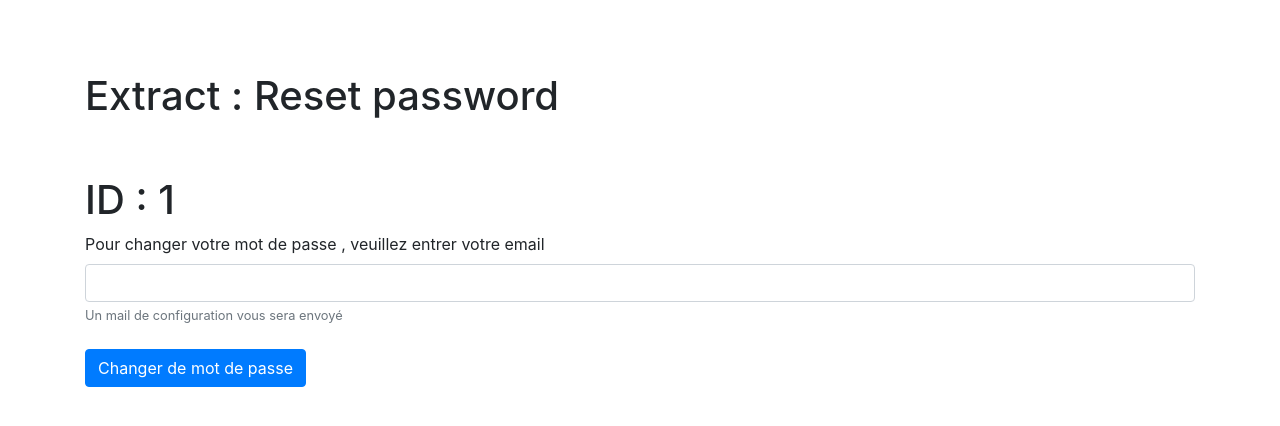
After one commit to swve/extractgame, a Symfony app: template templates/security/reset.html.twig in a window 1280 px wide. The commit adds this page. Shown: the top 426 px of the page. Run offline with Twig, Linux system fonts and the light colour scheme; the template is opened without the code that fills it: most values are stand-ins (such as "Sample title", 1, 10 or a date in 2020); some libraries are stand-ins or nearby versions.

Commit message:
Reset Password Views

```diff
--- a/templates/default/index.html.twig
+++ b/templates/default/index.html.twig
@@ -44,7 +44,8 @@
     {% if not app.user %}
 
     <a name="" id="" class="btn btn-success" href="{{ path('security_login') }}" role="button">Se connecter</a>
-    <a name="" id="" class="btn btn-info" href="{{ path('security_register') }}" role="button">S'inscrire</a>
+    <a name="" id="" class="btn btn-info" href="{{ path('security_register') }}" role="button">S'inscrire</a><br><br>
+    <a name="" id=""  href="{{ path('security_reset') }}" role="button">J'ai oublié le mot de passe</a>
     {% endif %}
 </div>
 {% endblock %}
--- /dev/null
+++ b/templates/security/reset.html.twig
@@ -0,0 +1,35 @@
+{% extends 'base.html.twig' %}
+
+{% block title %}Reset password{% endblock %}
+
+{% block body %}
+
+
+<div class="container">
+
+
+    <br>
+    <br>
+    <br>
+    <h1>Extract : Reset password </h1>
+
+    {% for flash_message in app.session.flashBag.get('info') %}
+    <div class="flash-notice">
+        {{ flash_message }}
+    </div>
+    {% endfor %}
+
+    <br><br>
+    <h1>ID : {{ user_id }}</h1>
+    <form action="{{ path('security_reset') }}" method="post">
+        <div class="form-group">
+            <label for="">Pour changer votre mot de passe , veuillez entrer votre email</label>
+            <input type="email" class="form-control" name="" id="" aria-describedby="emailHelpId" placeholder="">
+            <small id="emailHelpId" class="form-text text-muted">Un mail de configuration vous sera envoyé </small><br>
+            <button type="submit" class="btn btn-primary ">Changer de mot de passe</button>
+
+        </div>
+    </form>
+
+</div>
+{% endblock %}
```
Also changed, not shown: src/Controller/SecurityController.php (+23 -0 lines).
